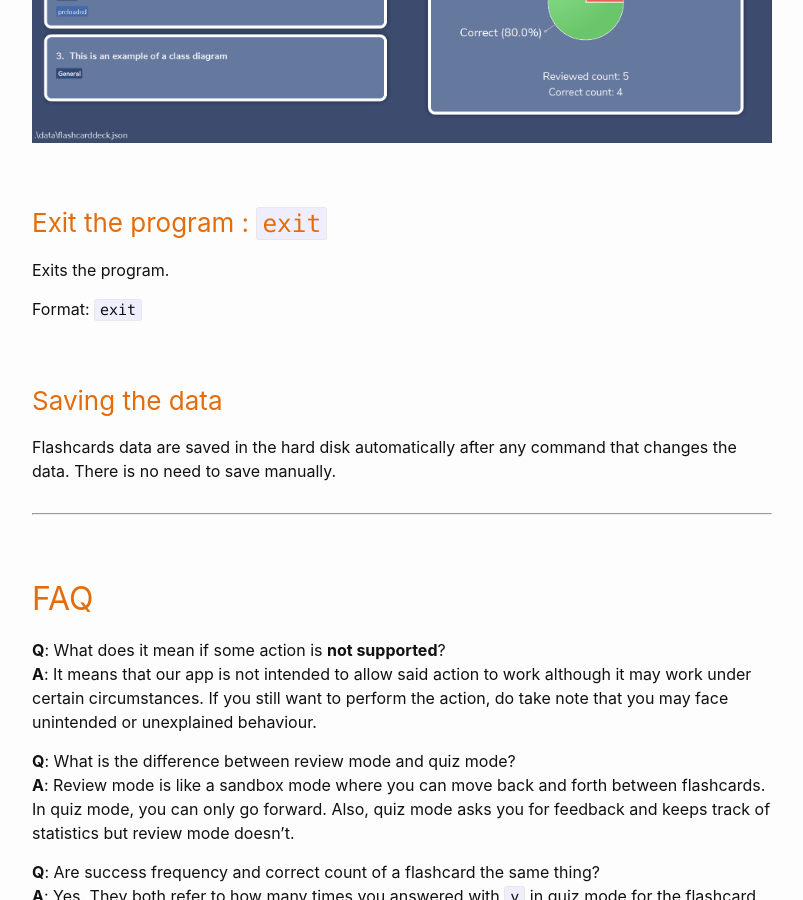
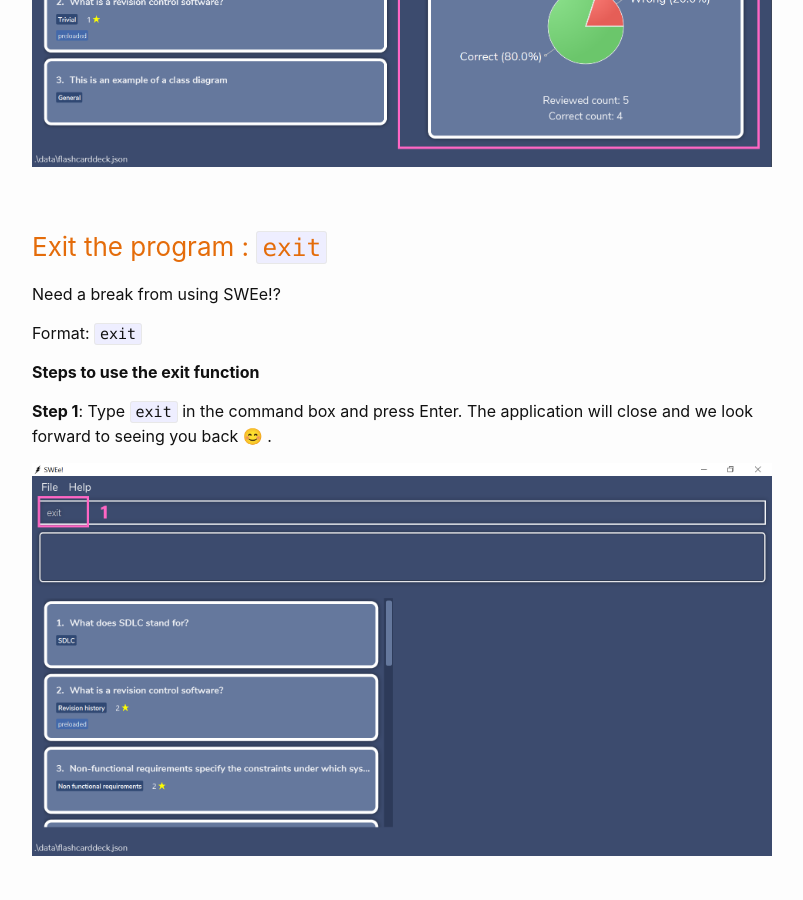
Before and after one commit to minzzelo/cs2101ug, a Jekyll site: the page built from docs/UserGuide.md, in a window 1280 px wide and 900 px high, scrolled down 29592 px. Shown: the whole window, without its empty margins (238-1041 px from the left). Built offline with Jekyll 4.4.1, drawn with Linux system fonts in a browser that asks for light colours; emoji names are drawn with the system emoji font; some of the changed text lies outside the part shown.

Commit message:
add quiz, stats and exit

```diff
--- a/docs/UserGuide.md
+++ b/docs/UserGuide.md
@@ -499,7 +499,7 @@ Quiz attempts are recorded and information about your scores can be displayed us
 
 <div style="page-break-after: always;"></div>
 
-**Step 3**: In this example, we will demonstrate the behaviour of the `↓ key`. Upon pressing the `↓ key`, we will be prompted if we got the answer correct.
+**Step 3**: In this example, we will demonstrate the behaviour of the `↓ key`. Upon pressing the `↓ key`, the answer of the flashcard will be shown and we will be prompted if we got the answer correct.
 
 ![filedirectory](images/ug/ug_quiz_step3.PNG)
 
@@ -613,9 +613,19 @@ flashcard was not modified/deleted.
 
 ### Exit the program : `exit`
 
-Exits the program.
+Need a break from using SWEe!?
 
 Format: `exit`
+
+<div style="page-break-after: always;"></div>
+
+**Steps to use the exit function**
+
+**Step 1**: Type `exit` in the command box and press Enter. The application will close and we look forward to seeing you back 😊 .
+
+![Exit step 1](images/ug/ug_exit_step1.png)
+
+<div style="page-break-after: always;"></div>
 
 ### Saving the data
 
```
Also changed, not shown: docs/images/ug/ug_exit_step1.png (added), docs/images/ug/ug_quiz_step1.PNG, docs/images/ug/ug_quiz_step2.PNG, docs/images/ug/ug_quiz_step3.PNG, docs/images/ug/ug_stats_step1.PNG, docs/images/ug/ug_stats_step2.PNG.
